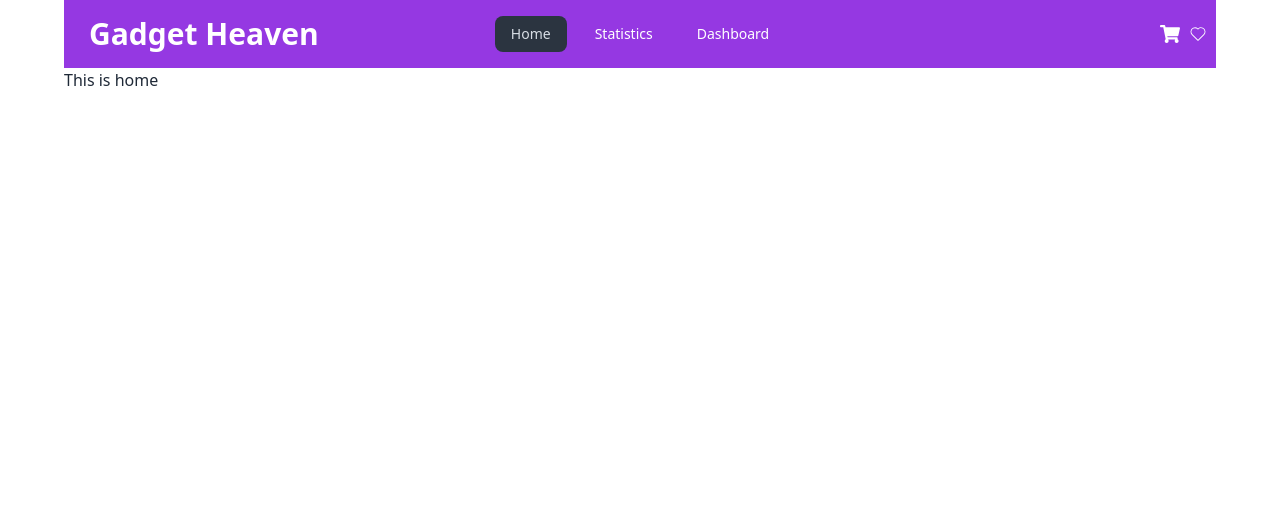
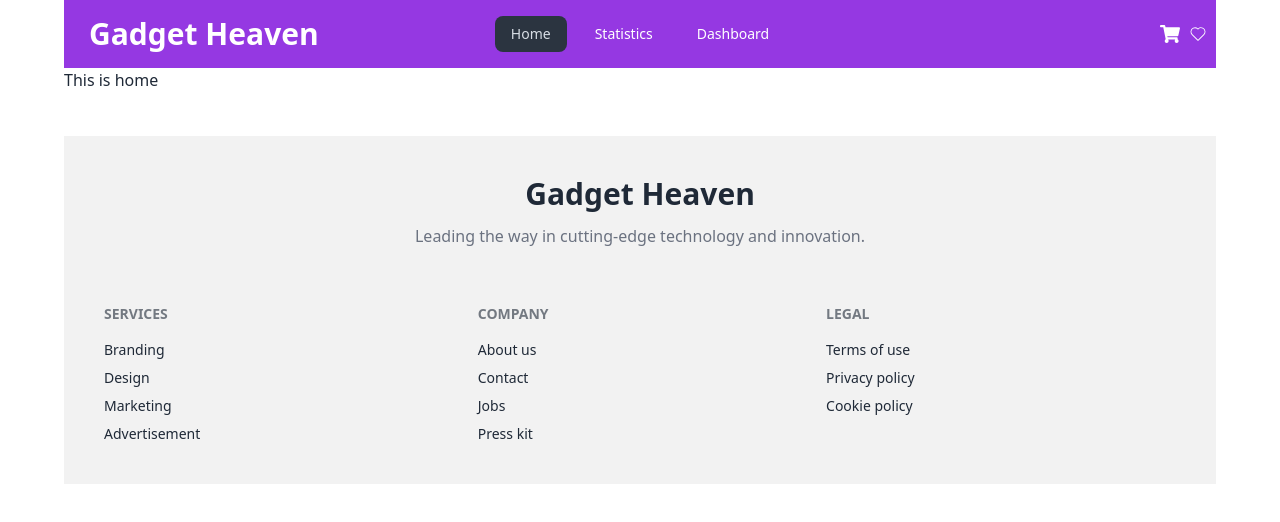
Before and after one commit to programming-hero-web-course-4/b10a8-gadget-heaven-Bikram1Biswas2, a React (Vite) app: page / in a window 1280 px wide. Shown: the top 522 px of the page. Built offline with nearby package versions, Linux system fonts and the light colour scheme.

Commit message:
Footer Done

```diff
--- /dev/null
+++ b/src/Components/Footer/Footer.jsx
@@ -0,0 +1,37 @@
+
+
+const Footer = () => {
+    return (
+<div className="bg-base-200 mt-11">
+<div className="text-center mb-4 pt-10">
+                <h2 className="text-3xl font-bold">Gadget Heaven</h2>
+                <p className="text-gray-500 mt-3">Leading the way in cutting-edge technology and innovation.</p>
+            </div>
+<footer className="footer  text-base-content p-10 ">
+
+  <nav>
+    <h6 className="footer-title">Services</h6>
+    <a className="link link-hover">Branding</a>
+    <a className="link link-hover">Design</a>
+    <a className="link link-hover">Marketing</a>
+    <a className="link link-hover">Advertisement</a>
+  </nav>
+  <nav>
+    <h6 className="footer-title">Company</h6>
+    <a className="link link-hover">About us</a>
+    <a className="link link-hover">Contact</a>
+    <a className="link link-hover">Jobs</a>
+    <a className="link link-hover">Press kit</a>
+  </nav>
+  <nav>
+    <h6 className="footer-title">Legal</h6>
+    <a className="link link-hover">Terms of use</a>
+    <a className="link link-hover">Privacy policy</a>
+    <a className="link link-hover">Cookie policy</a>
+  </nav>
+</footer>
+</div>
+    );
+};
+
+export default Footer;
--- a/src/Components/Root/Root.jsx
+++ b/src/Components/Root/Root.jsx
@@ -1,11 +1,13 @@
 import { Outlet } from "react-router-dom";
 import Navbar from "../Navbar/Navbar";
+import Footer from "../Footer/Footer";
 
 const Root = () => {
   return (
     <div className="max-w-6xl mx-auto">
       <Navbar></Navbar>
       <Outlet></Outlet>
+      <Footer></Footer>
     </div>
   );
 };
```
Lines whose indentation alone changed are shown as unchanged.
